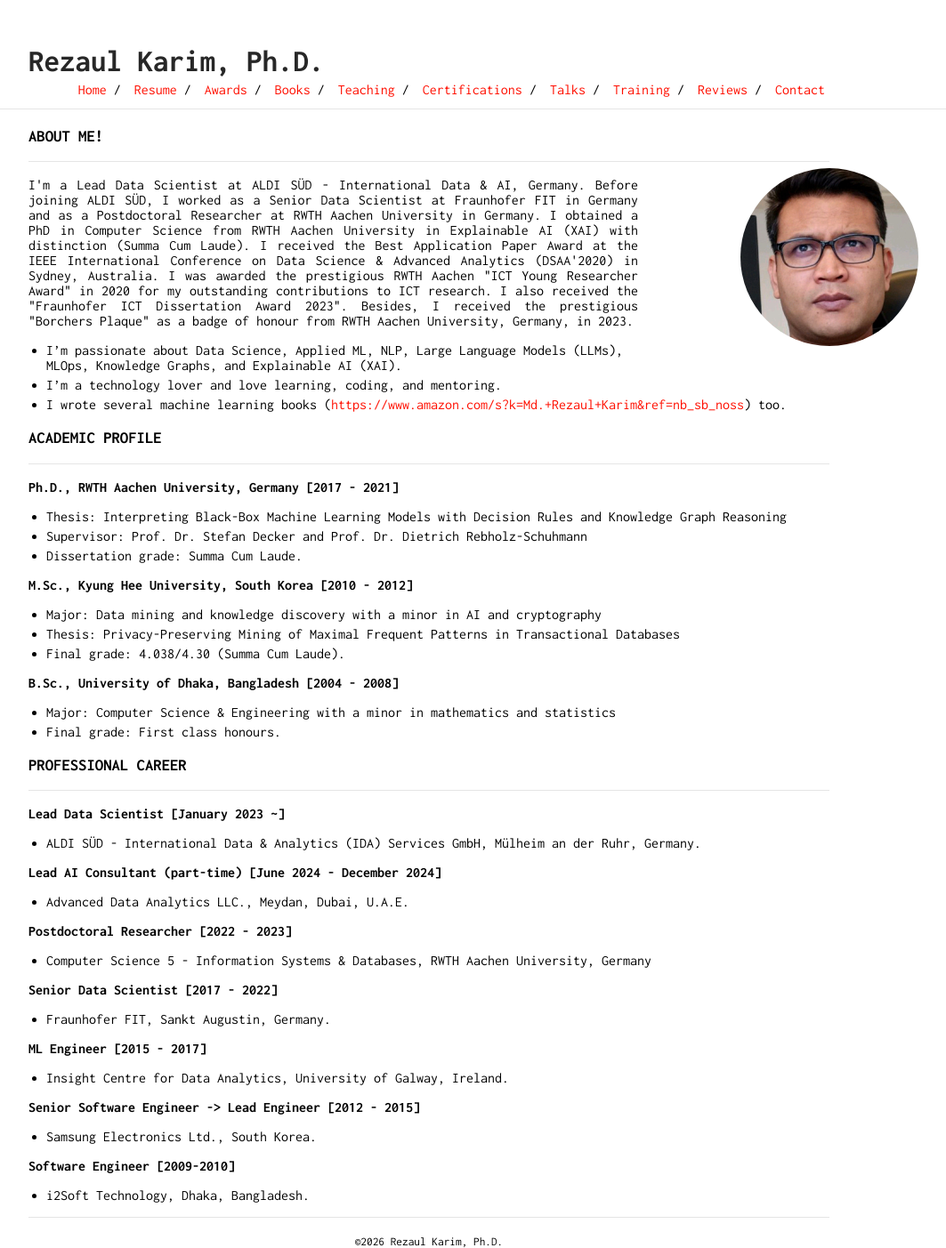
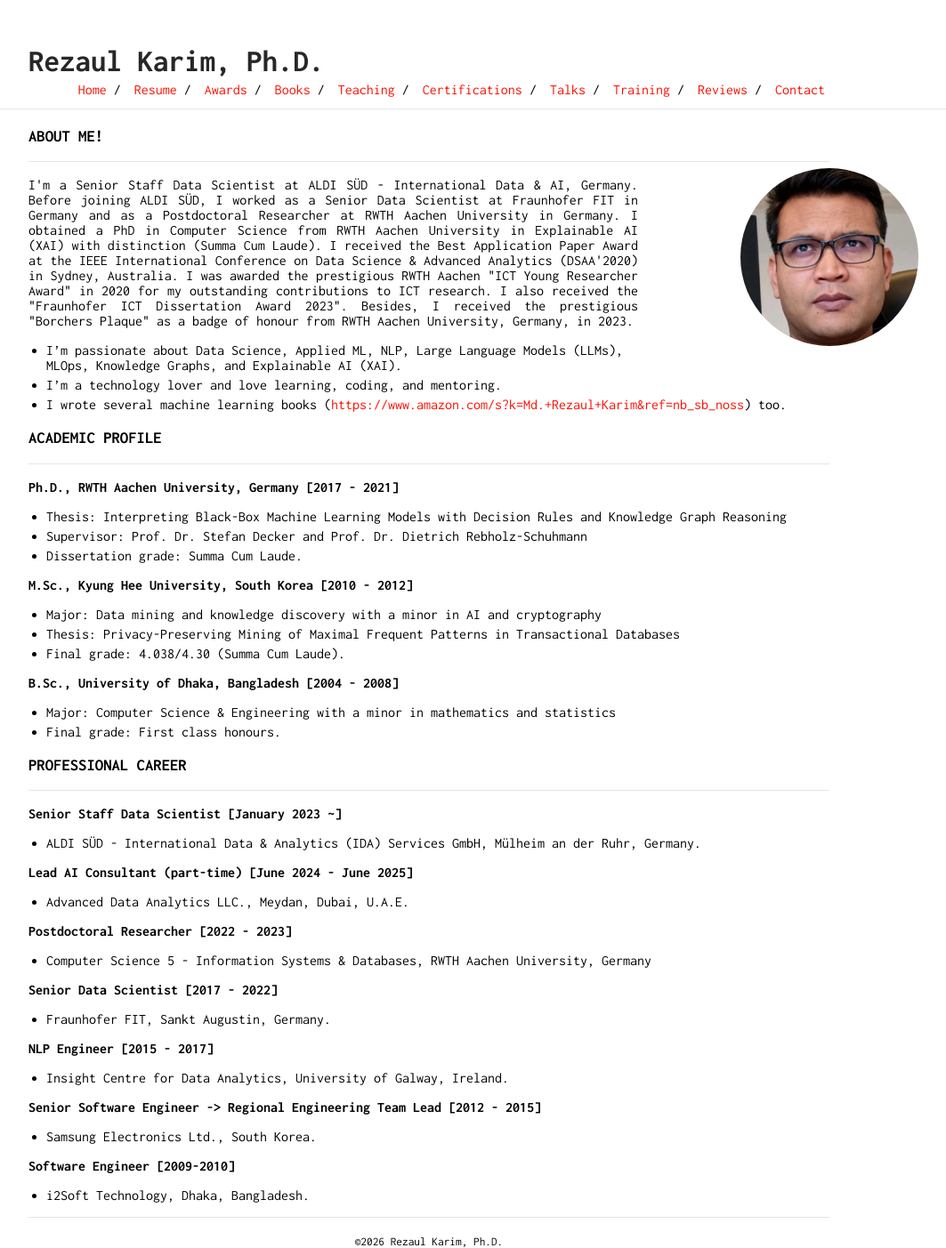
Before and after one commit to rezacsedu/rezacsedu.github.io, a Jekyll site: the page built from index.md, in a window 1280 px wide. Shown: the whole page at 89% size, without its empty margins (158-1221 px from the left). Built offline with Jekyll 4.4.1, drawn with Linux system fonts in a browser that asks for light colours; our own code applies the rules of GitHub Pages for plain Markdown files.

Commit message:
Update index.md

```diff
--- a/index.md
+++ b/index.md
@@ -2,7 +2,7 @@
 ___
 <img class="profile-picture" src="img/1664312512000.jpg" width="100">
 
-<p style='text-align: justify;'> I'm a Lead Data Scientist at ALDI SÜD - International Data & AI, Germany. Before joining ALDI SÜD, I worked as a Senior Data Scientist at Fraunhofer FIT in Germany and as a Postdoctoral Researcher at RWTH Aachen University in Germany. I obtained a PhD in Computer Science from RWTH Aachen University in Explainable AI (XAI) with distinction (Summa Cum Laude). I received the Best Application Paper Award at the IEEE International Conference on Data Science & Advanced Analytics (DSAA'2020) in Sydney, Australia. I was awarded the prestigious RWTH Aachen "ICT Young Researcher Award" in 2020 for my outstanding contributions to ICT research. I also received the "Fraunhofer ICT Dissertation Award 2023". Besides, I received the prestigious "Borchers Plaque" as a badge of honour from RWTH Aachen University, Germany, in 2023. </p>
+<p style='text-align: justify;'> I'm a Senior Staff Data Scientist at ALDI SÜD - International Data & AI, Germany. Before joining ALDI SÜD, I worked as a Senior Data Scientist at Fraunhofer FIT in Germany and as a Postdoctoral Researcher at RWTH Aachen University in Germany. I obtained a PhD in Computer Science from RWTH Aachen University in Explainable AI (XAI) with distinction (Summa Cum Laude). I received the Best Application Paper Award at the IEEE International Conference on Data Science & Advanced Analytics (DSAA'2020) in Sydney, Australia. I was awarded the prestigious RWTH Aachen "ICT Young Researcher Award" in 2020 for my outstanding contributions to ICT research. I also received the "Fraunhofer ICT Dissertation Award 2023". Besides, I received the prestigious "Borchers Plaque" as a badge of honour from RWTH Aachen University, Germany, in 2023. </p>
 
 - I'm passionate about Data Science, Applied ML, NLP, Large Language Models (LLMs), MLOps, Knowledge Graphs, and Explainable AI (XAI).
 - I'm a technology lover and love learning, coding, and mentoring.
@@ -28,10 +28,10 @@ ___
 ### PROFESSIONAL CAREER
 ___
 
-**Lead Data Scientist [January 2023 ~]**
+**Senior Staff Data Scientist [January 2023 ~]**
 - ALDI SÜD - International Data & Analytics (IDA) Services GmbH, Mülheim an der Ruhr, Germany.
 
-**Lead AI Consultant (part-time) [June 2024 - December 2024]**
+**Lead AI Consultant (part-time) [June 2024 - June 2025]**
 - Advanced Data Analytics LLC., Meydan, Dubai, U.A.E.
 
 **Postdoctoral Researcher [2022 - 2023]**
@@ -40,10 +40,10 @@ ___
 **Senior Data Scientist [2017 - 2022]**
 - Fraunhofer FIT, Sankt Augustin, Germany.
 
-**ML Engineer [2015 - 2017]**
+**NLP Engineer [2015 - 2017]**
 - Insight Centre for Data Analytics, University of Galway, Ireland.
 
-**Senior Software Engineer -> Lead Engineer [2012 - 2015]**
+**Senior Software Engineer -> Regional Engineering Team Lead [2012 - 2015]**
 -  Samsung Electronics Ltd., South Korea.
 
 **Software Engineer [2009-2010]**
```
